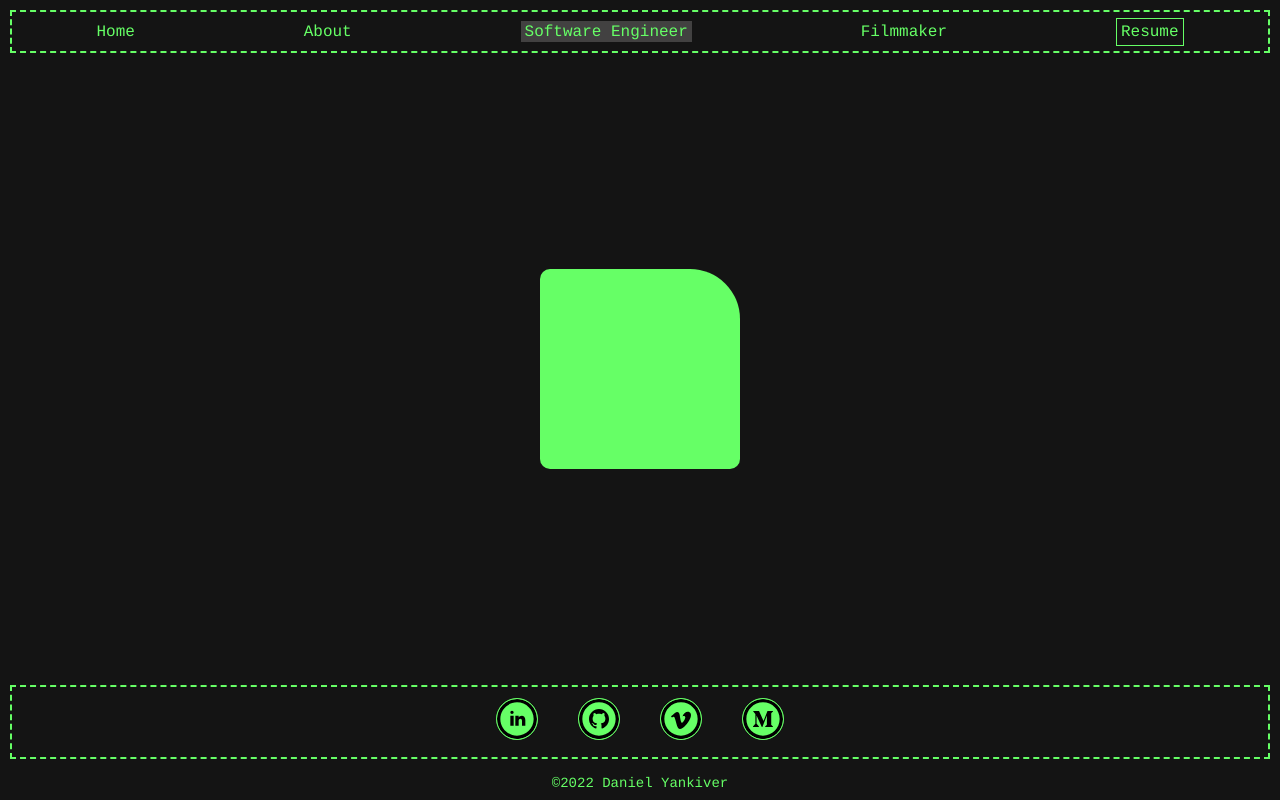
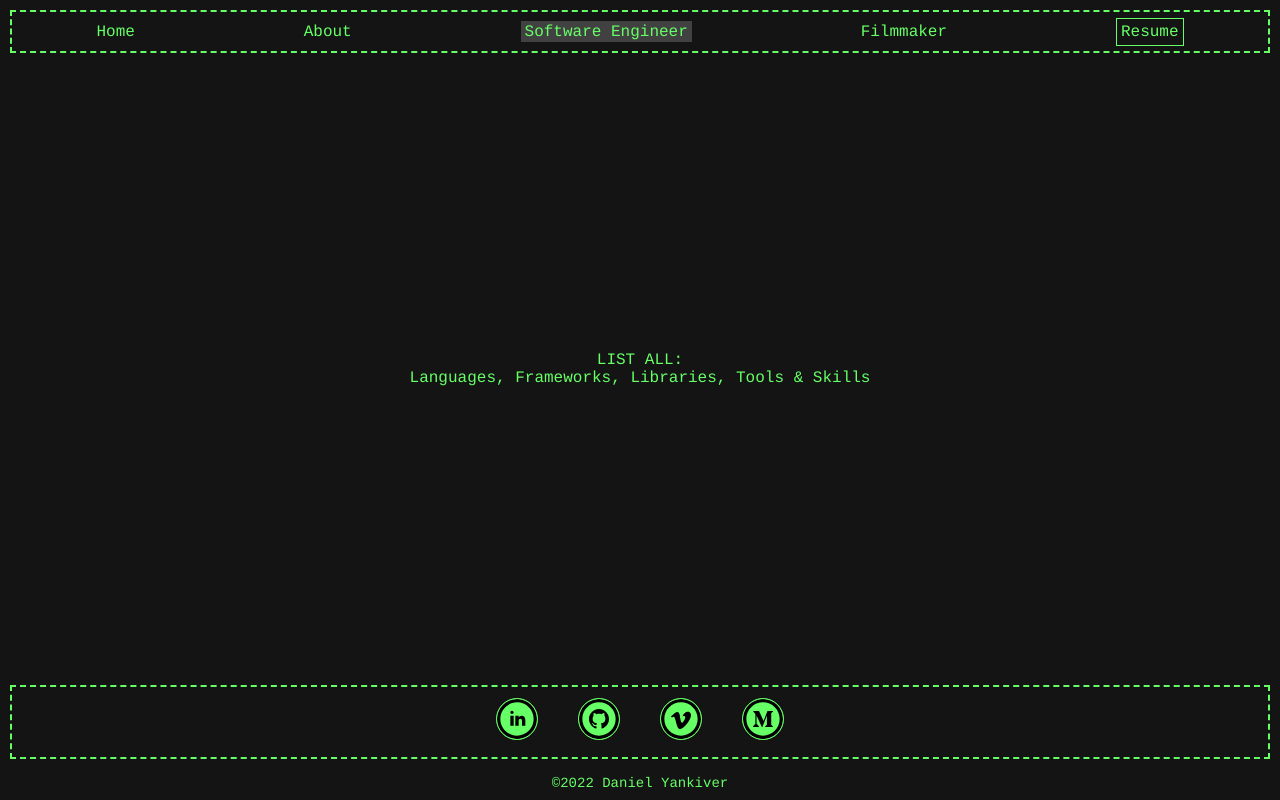
Before and after one commit to DanielYankiver/day-platform-2.0, a React (Create React App) app: page /SoftwareEngineer in a window 1280 px wide. Built offline with nearby package versions, Linux system fonts and the light colour scheme.

Commit message:
updated SE page

```diff
--- a/src/pages/SoftwareEngineer.css
+++ b/src/pages/SoftwareEngineer.css
@@ -8,9 +8,6 @@
   align-items: center;
 }
 
-.floppy-background {
-  width: 200px;
-  height: 200px;
-  background-color: #66FF66;
-  border-radius: 10px 50px 10px 10px;
+.skills {
+  text-align: center;
 }
--- a/src/pages/SoftwareEngineer.jsx
+++ b/src/pages/SoftwareEngineer.jsx
@@ -9,8 +9,10 @@ function SoftwareEngineer() {
           Software Engineer Page
         </div> */}
         {/* <img href={floppy} className='floppy'/> */}
-        <div className='floppy-background'>
-
+        {/* ADD a retro floppy disk or computer  */}
+        {/* Use shields to show languages */}
+        <div className='skills'>
+          LIST ALL: <br/> Languages, Frameworks, Libraries, Tools & Skills
         </div>
       </div>
     );
```
